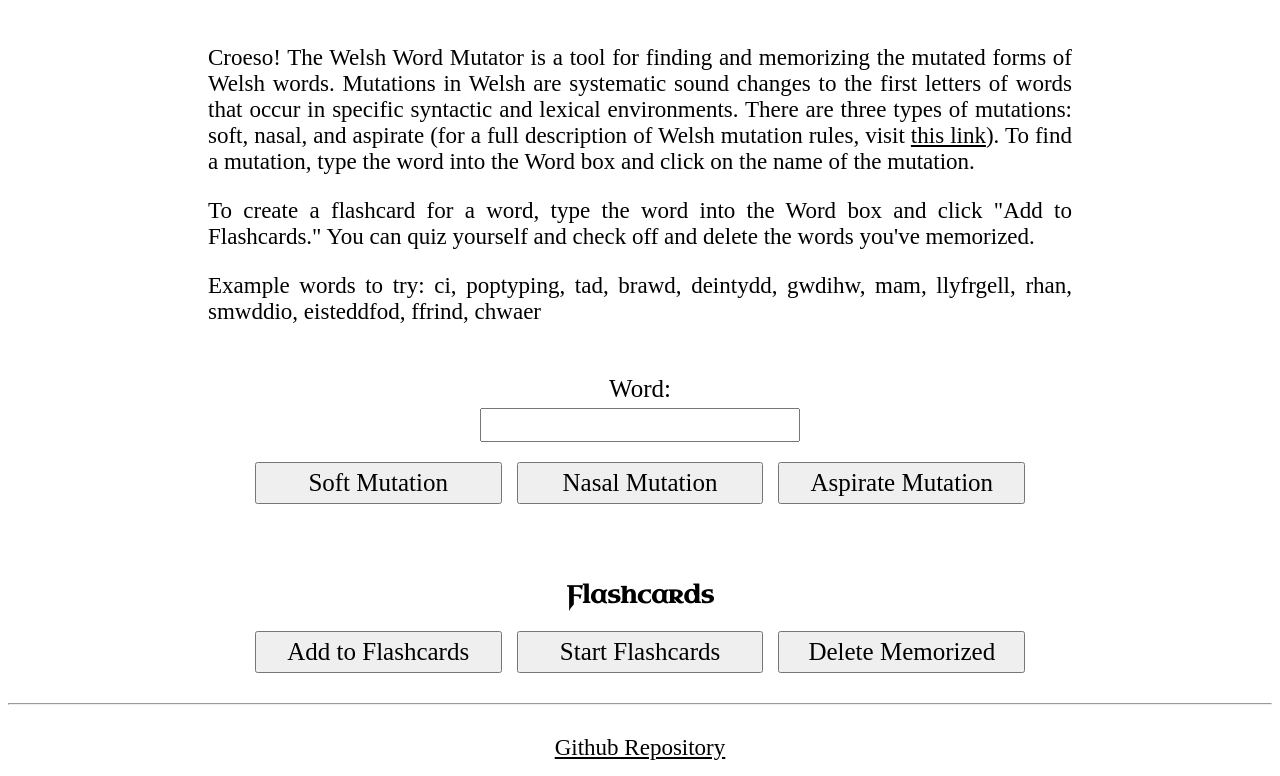
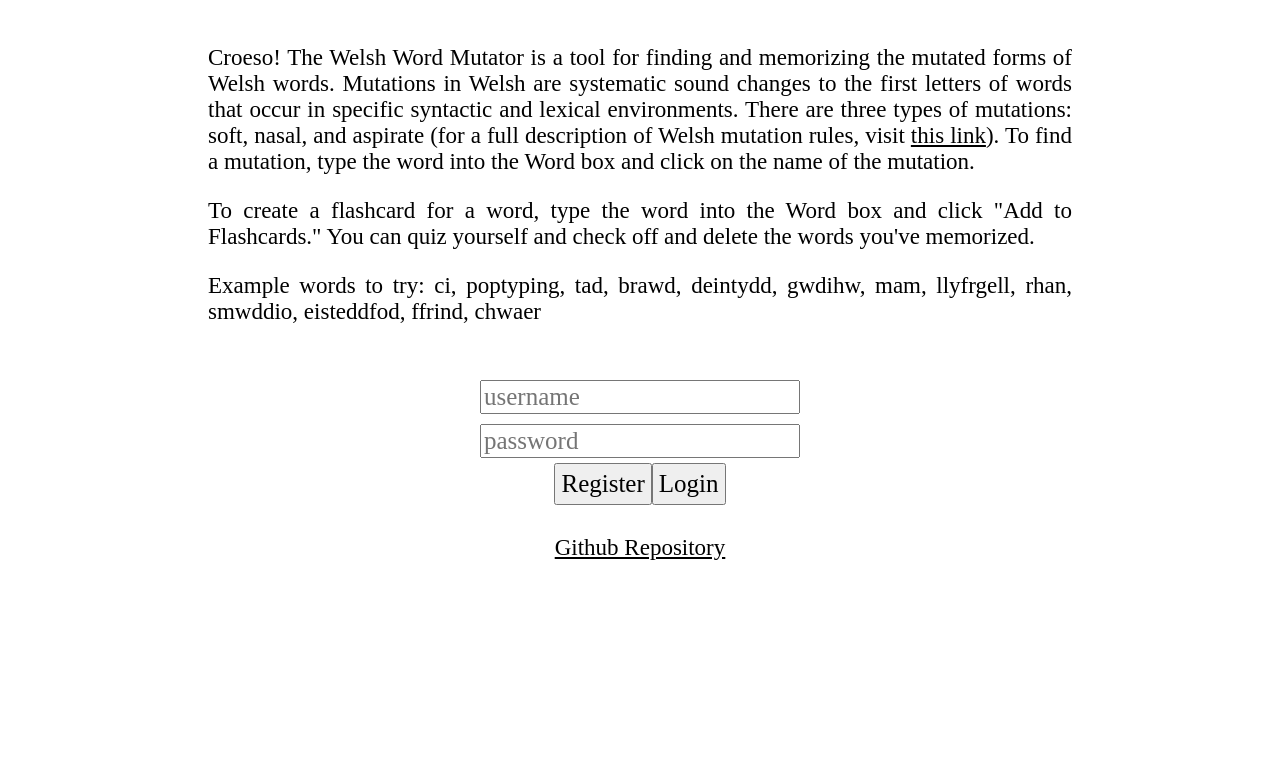
Before and after one commit to user1837/creativeproject5, a website: page public/index.html in a window 1280 px wide. Shown: the part 157-933 px from the top of the page. After the commit the page ends 800 px from the top, so only its background shows below. Drawn offline with nearby package versions, Linux system fonts and the light colour scheme; no server answers; a web font is replaced by a local one.

Commit message:
Added a login form

```diff
--- a/public/index.html
+++ b/public/index.html
@@ -22,6 +22,21 @@
     		<p class="intro">To create a flashcard for a word, type the word into the Word box and click "Add to Flashcards." You can quiz yourself and check off and delete the words you've memorized.
     		<p class="intro">Example words to try: ci, poptyping, tad, brawd, deintydd, gwdihw, mam, llyfrgell, rhan, smwddio, eisteddfod, ffrind, chwaer</p>
     	</div>
+    <div id="userView">
+      <div v-if="loggedIn">
+        <p> Hello, {{ usernameInput }}! </p>
+        <button class="formButtons">Logout</button>
+      </div>
+      <form id="login" v-else>
+        <input type="text" v-model="usernameInput" placeholder="username">
+        <input type="text" v-model="passwordInput" placeholder="password">
+        <div class="formButtons">
+          <button>Register</button>
+          <button>Login</button>
+        </div>
+      </form>
+    </div>
+    <div id="mutationActivities" v-if="loggedIn">
     	<div id="inputBox">
     		<label> Word: </label>
     		<input type="text" v-model="baseWord">
@@ -53,6 +68,7 @@
    	 		</div>
    	 	</div>
    	 	<hr>
+    </div>
 		<div class="footer">
 			<a href="https://github.com/user1837/creativeproject4.git">Github Repository</a>
 		</div>
--- a/public/script.js
+++ b/public/script.js
@@ -1,6 +1,8 @@
 var app = new Vue({
 	el: '#app',
 	data: {
+		usernameInput: '',
+		passwordInput: '',
 		baseWord: '',
 		smWord: '',
 		nmWord: '',
@@ -11,6 +13,7 @@ var app = new Vue({
 		showFront: true,
 		endOfCards: true,
 		currentIndex: 0,
+		loggedIn: false,
 		id: 0
 	},
 	created: function() {
--- a/public/styles.css
+++ b/public/styles.css
@@ -141,6 +141,18 @@ a:hover {
 	justify-content: center;
 }
 
+#login {
+	display: flex;
+	flex-direction: column;
+	align-items: center;
+}
+
+.formButtons {
+	display: flex;
+	flex-direction: row;
+	align-items: center;
+}
+
 @media screen and (max-width : 845px) {
 	#about {
 		margin-right: 20px;
```
